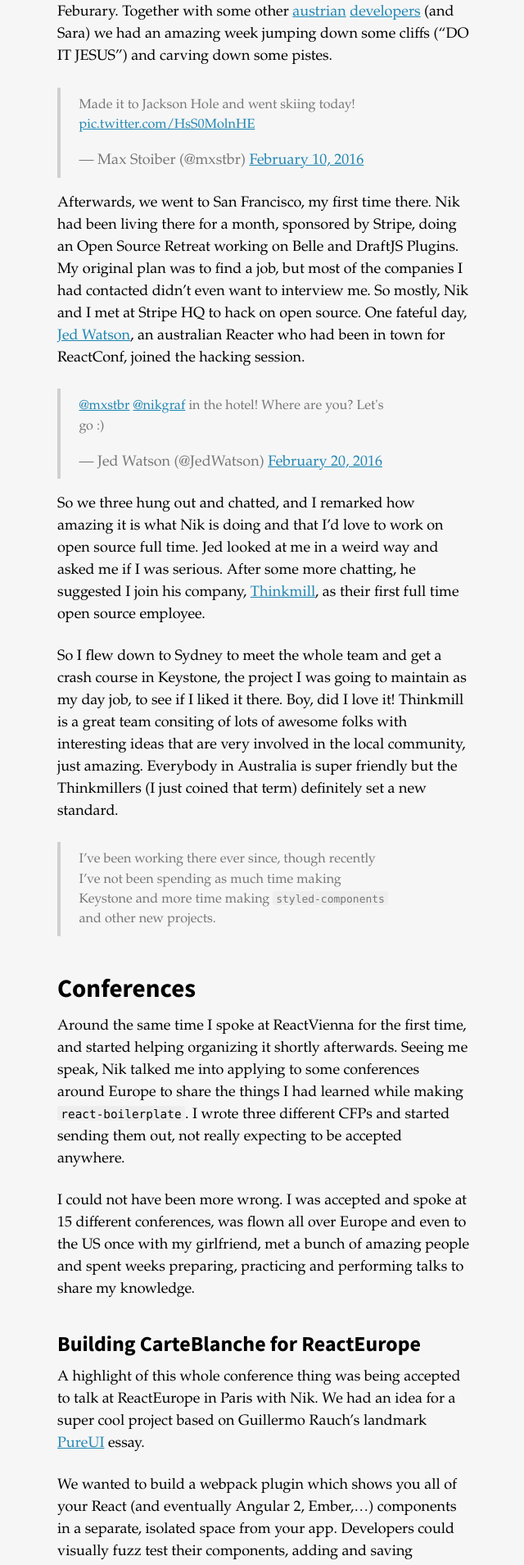
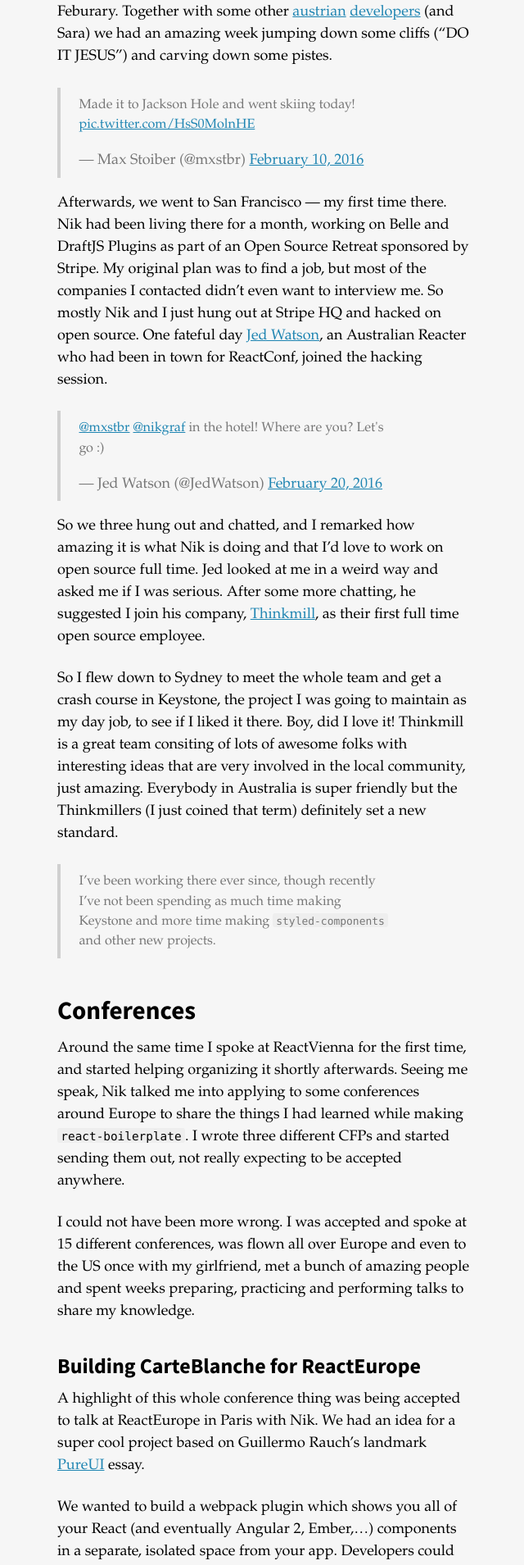
Before and after one commit to mxstbr/mxstbr.github.io, a Jekyll site: the page built from _posts/2016-12-19-a-dream-come-true.md, in a window 1280 px wide. Shown: the part 3473-5382 px from the top of the page at 82% size, without its empty margins (318-958 px from the left). Built offline with Jekyll 4.4.1, drawn with Linux system fonts in a browser that asks for light colours; comment, search, counter and statistics services are not loaded.

Commit message:
Update corrections

```diff
--- a/_posts/2016-12-19-a-dream-come-true.md
+++ b/_posts/2016-12-19-a-dream-come-true.md
@@ -57,7 +57,7 @@ At the start of 2016, I met [Nik](https://twitter.com/nikgraf) for the first tim
 
 <blockquote class="twitter-tweet" data-lang="en"><p lang="en" dir="ltr">Made it to Jackson Hole and went skiing today! <a href="https://t.co/HsS0MolnHE">pic.twitter.com/HsS0MolnHE</a></p>&mdash; Max Stoiber (@mxstbr) <a href="https://twitter.com/mxstbr/status/697262986172301312">February 10, 2016</a></blockquote>
 
-Afterwards, we went to San Francisco, my first time there. Nik had been living there for a month, sponsored by Stripe, doing an Open Source Retreat working on Belle and DraftJS Plugins. My original plan was to find a job, but most of the companies I had contacted didn't even want to interview me. So mostly, Nik and I met at Stripe HQ to hack on open source. One fateful day, [Jed Watson](https://twitter.com/jedwatson), an australian Reacter who had been in town for ReactConf, joined the hacking session.
+Afterwards, we went to San Francisco — my first time there. Nik had been living there for a month, working on Belle and DraftJS Plugins as part of an Open Source Retreat sponsored by Stripe. My original plan was to find a job, but most of the companies I contacted didn’t even want to interview me. So mostly Nik and I just hung out at Stripe HQ and hacked on open source. One fateful day [Jed Watson](https://twitter.com/jedwatson), an Australian Reacter who had been in town for ReactConf, joined the hacking session.
 
 <blockquote class="twitter-tweet" data-lang="en"><p lang="en" dir="ltr"><a href="https://twitter.com/mxstbr">@mxstbr</a> <a href="https://twitter.com/nikgraf">@nikgraf</a> in the hotel! Where are you? Let&#39;s go :)</p>&mdash; Jed Watson (@JedWatson) <a href="https://twitter.com/JedWatson/status/701112787423010816">February 20, 2016</a></blockquote>
 
```
